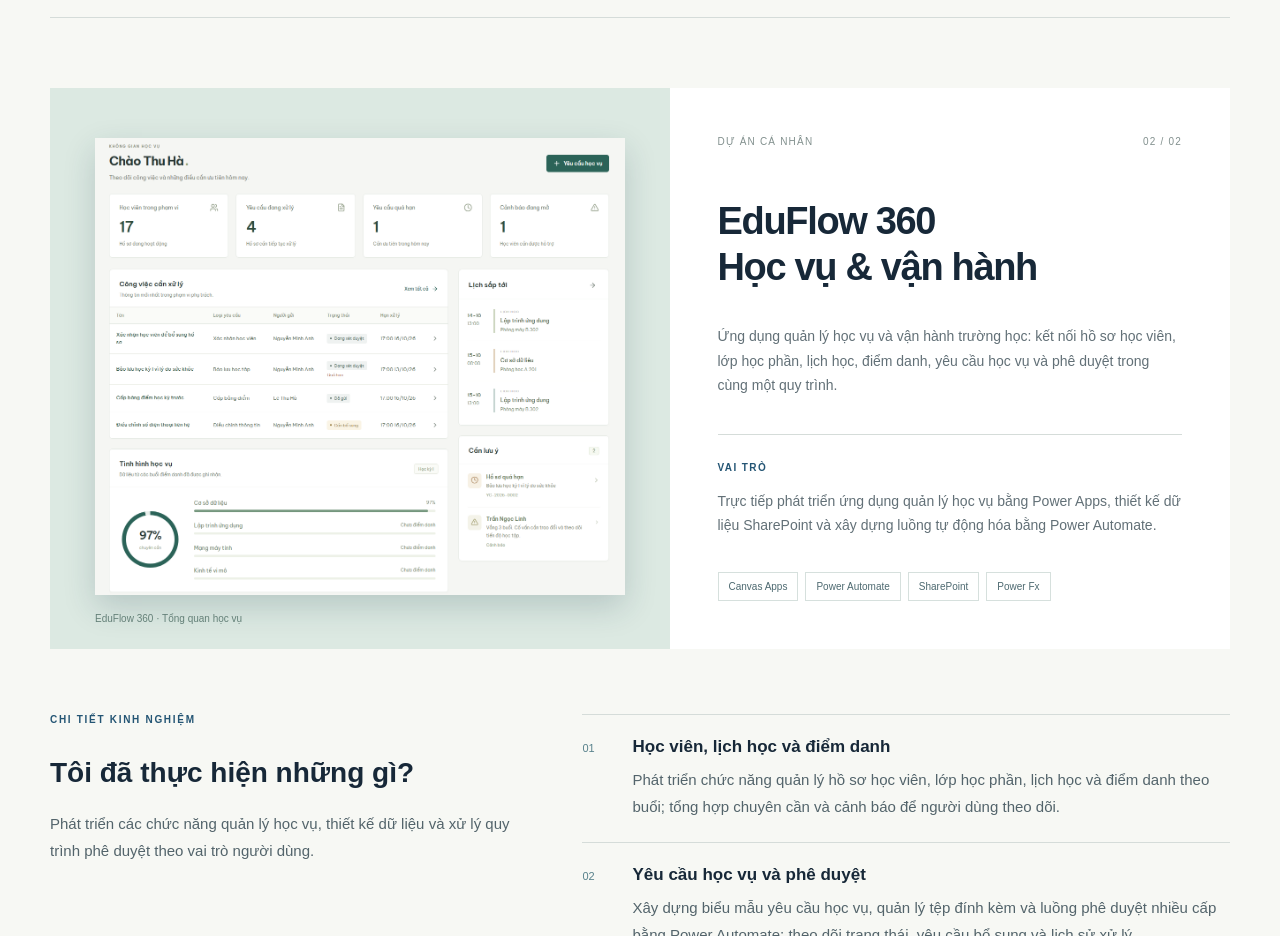
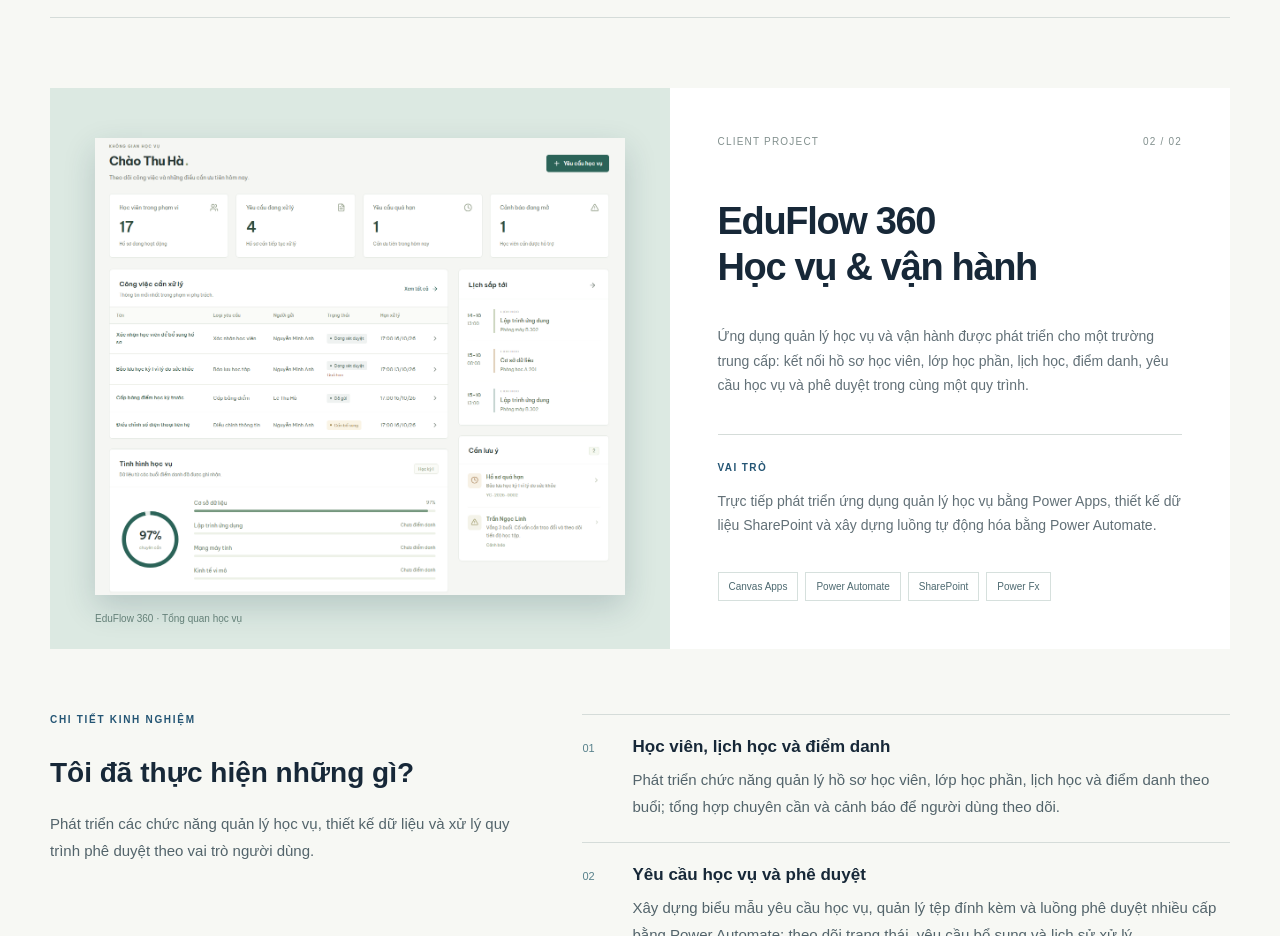
Before and after one commit to Hai129148/portfolio_trinhvanhai, a plain HTML site: page index.html in a window 1280 px wide. Shown: the part 2380-3316 px from the top of the page. Drawn offline with Linux system fonts and the light colour scheme.

Commit message:
Identify EduFlow as a client project for a vocational school

```diff
--- a/index.html
+++ b/index.html
@@ -22,9 +22,9 @@
       <p class="visual-caption" data-vi="EduFlow 360 · Tổng quan học vụ" data-en="EduFlow 360 · Academic overview">EduFlow 360 · Tổng quan học vụ</p>
     </div>
     <div class="project-copy">
-      <div class="project-index"><span data-vi="DỰ ÁN CÁ NHÂN" data-en="PERSONAL PROJECT">DỰ ÁN CÁ NHÂN</span><span>02 / 02</span></div>
+      <div class="project-index"><span>CLIENT PROJECT</span><span>02 / 02</span></div>
       <h3 id="eduflow-title" data-vi="EduFlow 360<br>Học vụ &amp; vận hành" data-en="EduFlow 360<br>Academic operations">EduFlow 360<br>Học vụ &amp; vận hành</h3>
-      <p data-vi="Ứng dụng quản lý học vụ và vận hành trường học: kết nối hồ sơ học viên, lớp học phần, lịch học, điểm danh, yêu cầu học vụ và phê duyệt trong cùng một quy trình." data-en="An academic operations application connecting student records, course sections, timetables, attendance, academic requests and approvals in one workflow.">Ứng dụng quản lý học vụ và vận hành trường học: kết nối hồ sơ học viên, lớp học phần, lịch học, điểm danh, yêu cầu học vụ và phê duyệt trong cùng một quy trình.</p>
+      <p data-vi="Ứng dụng quản lý học vụ và vận hành được phát triển cho một trường trung cấp: kết nối hồ sơ học viên, lớp học phần, lịch học, điểm danh, yêu cầu học vụ và phê duyệt trong cùng một quy trình." data-en="An academic operations application developed for a vocational school, connecting student records, course sections, timetables, attendance, academic requests and approvals in one workflow.">Ứng dụng quản lý học vụ và vận hành được phát triển cho một trường trung cấp: kết nối hồ sơ học viên, lớp học phần, lịch học, điểm danh, yêu cầu học vụ và phê duyệt trong cùng một quy trình.</p>
       <div class="project-detail">
         <span data-vi="VAI TRÒ" data-en="ROLE">VAI TRÒ</span>
         <p data-vi="Trực tiếp phát triển ứng dụng quản lý học vụ bằng Power Apps, thiết kế dữ liệu SharePoint và xây dựng luồng tự động hóa bằng Power Automate." data-en="Developed the academic operations application with Power Apps, designed SharePoint data structures and built automated workflows with Power Automate.">Trực tiếp phát triển ứng dụng quản lý học vụ bằng Power Apps, thiết kế dữ liệu SharePoint và xây dựng luồng tự động hóa bằng Power Automate.</p>
```
